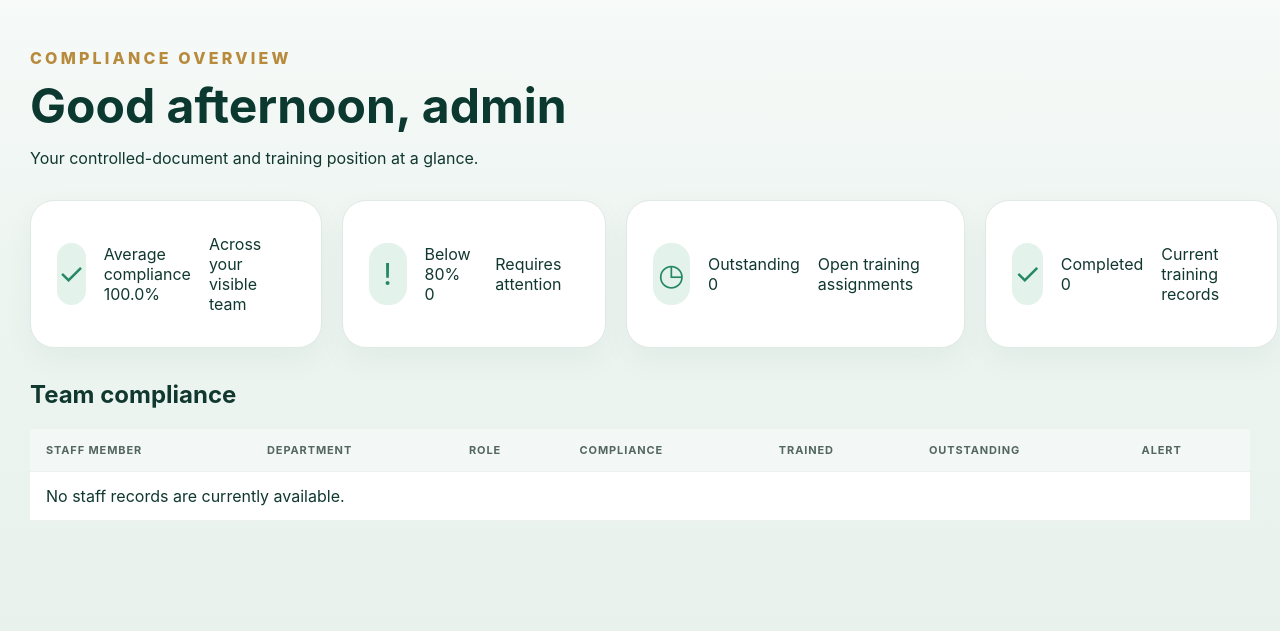
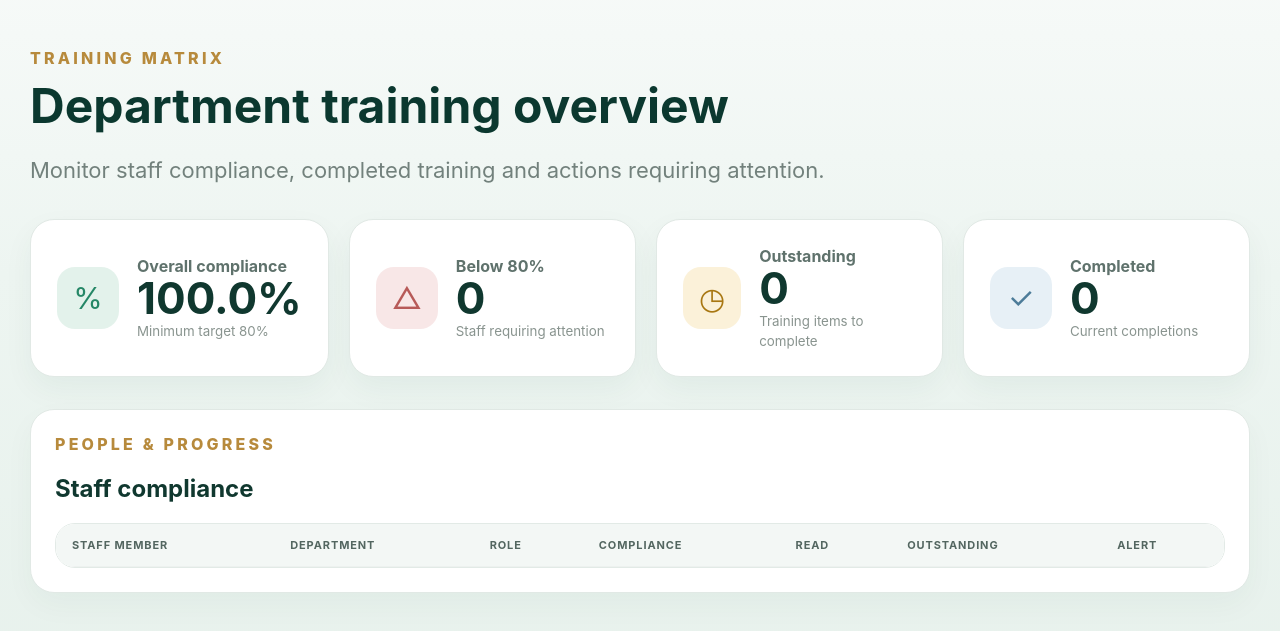
Before and after one commit to ahmedmanubariya/Training-Matrix, a Flask app: page /dashboard in a window 1280 px wide. Shown: the part 86-717 px from the top of the page. Run offline with Flask 3, Linux system fonts and the light colour scheme; the visitor is signed in with stand-in values (Sample User, id 1); data comes from the database, SQL or seed files in the repository; data that the repository does not hold is empty.

Commit message:
style: redesign manager training matrix dashboard

```diff
--- a/traininghub/templates/dashboard.html
+++ b/traininghub/templates/dashboard.html
@@ -1,48 +1,16 @@
 {% extends 'base.html' %}
 {% block content %}
-<section class="page-hero">
-  <div class="eyebrow">Compliance overview</div>
-  <h1>Good {{ 'morning' if now_hour is defined and now_hour < 12 else 'afternoon' }}, {{ me.employee_name or me.username }}</h1>
-  <p>Your controlled-document and training position at a glance.</p>
-</section>
-
+<section class="hero"><div class="eyebrow">Training matrix</div><h1>Department training overview</h1><p>Monitor staff compliance, completed training and actions requiring attention.</p></section>
+{% set below = team|selectattr('percentage','lt',80)|list|length %}
+{% set outstanding_total = team|sum(attribute='outstanding') %}
+{% set trained_total = team|sum(attribute='trained') %}
 <div class="cards">
-  <div class="card metric-card">
-    <div class="metric-icon green">✓</div>
-    <div><div class="metric-label">Average compliance</div><div class="metric-value">{{ average }}%</div></div>
-    <div class="metric-note">Across your visible team</div>
-  </div>
-  <div class="card metric-card">
-    <div class="metric-icon red">!</div>
-    <div><div class="metric-label">Below 80%</div><div class="metric-value">{{ team|selectattr('percentage','lt',80)|list|length }}</div></div>
-    <div class="metric-note">Requires attention</div>
-  </div>
-  <div class="card metric-card">
-    <div class="metric-icon gold">◷</div>
-    <div><div class="metric-label">Outstanding</div><div class="metric-value">{{ team|sum(attribute='outstanding') }}</div></div>
-    <div class="metric-note">Open training assignments</div>
-  </div>
-  <div class="card metric-card">
-    <div class="metric-icon blue">✓</div>
-    <div><div class="metric-label">Completed</div><div class="metric-value">{{ team|sum(attribute='trained') }}</div></div>
-    <div class="metric-note">Current training records</div>
-  </div>
+  <div class="metric-card"><div class="metric-icon">%</div><div><span>Overall compliance</span><strong>{{ average }}%</strong><small>Minimum target 80%</small></div></div>
+  <div class="metric-card red"><div class="metric-icon">△</div><div><span>Below 80%</span><strong>{{ below }}</strong><small>Staff requiring attention</small></div></div>
+  <div class="metric-card yellow"><div class="metric-icon">◷</div><div><span>Outstanding</span><strong>{{ outstanding_total }}</strong><small>Training items to complete</small></div></div>
+  <div class="metric-card blue"><div class="metric-icon">✓</div><div><span>Completed</span><strong>{{ trained_total }}</strong><small>Current completions</small></div></div>
 </div>
-
-<h2 class="section-heading">Team compliance</h2>
-<table>
-<thead><tr><th>Staff member</th><th>Department</th><th>Role</th><th>Compliance</th><th>Trained</th><th>Outstanding</th><th>Alert</th></tr></thead>
-<tbody>
-{% for e in team %}
-<tr>
-  <td><a href="{{ url_for('staff_admin.detail', employee_id=e.id) }}">{{ e.name }}</a></td>
-  <td>{{ e.department }}</td><td>{{ e.job_role or '—' }}</td>
-  <td><div class="progress"><span style="width:{{ e.percentage }}%"></span></div>{{ e.percentage }}%</td>
-  <td>{{ e.trained }}</td><td>{{ e.outstanding }}</td>
-  <td>{% if e.percentage < 80 %}<span class="danger-pill">Below 80%</span>{% else %}<span class="status compliant">Current</span>{% endif %}</td>
-</tr>
-{% else %}
-<tr><td colspan="7">No staff records are currently available.</td></tr>
-{% endfor %}
-</tbody></table>
+<div class="panel"><div class="eyebrow">People & progress</div><h2>Staff compliance</h2><div class="table-wrap"><table><thead><tr><th>Staff member</th><th>Department</th><th>Role</th><th>Compliance</th><th>Read</th><th>Outstanding</th><th>Alert</th></tr></thead><tbody>
+{% for e in team %}<tr><td><a href="{{ url_for('staff_admin.detail', employee_id=e.id) }}">{{ e.name }}</a></td><td>{{ e.department }}</td><td>{{ e.job_role or '—' }}</td><td><div class="progress"><span style="width:{{ e.percentage }}%"></span></div><strong>{{ e.percentage }}%</strong></td><td>{{ e.trained }}</td><td>{{ e.outstanding }}</td><td>{% if e.percentage < 80 %}<span class="danger-pill">Email alert</span>{% else %}<span class="status compliant">Compliant</span>{% endif %}</td></tr>{% endfor %}
+</tbody></table></div></div>
 {% endblock %}
```
